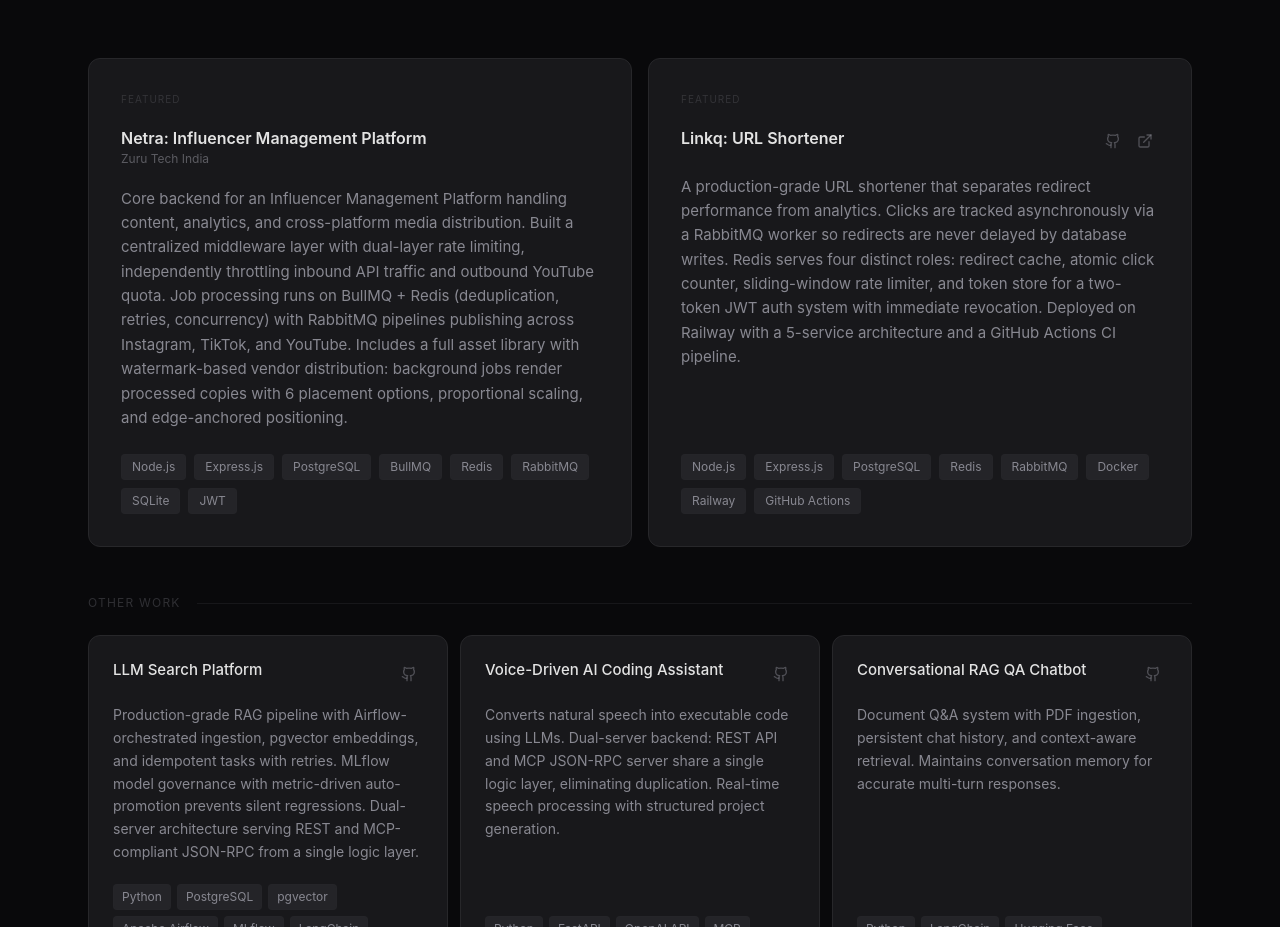
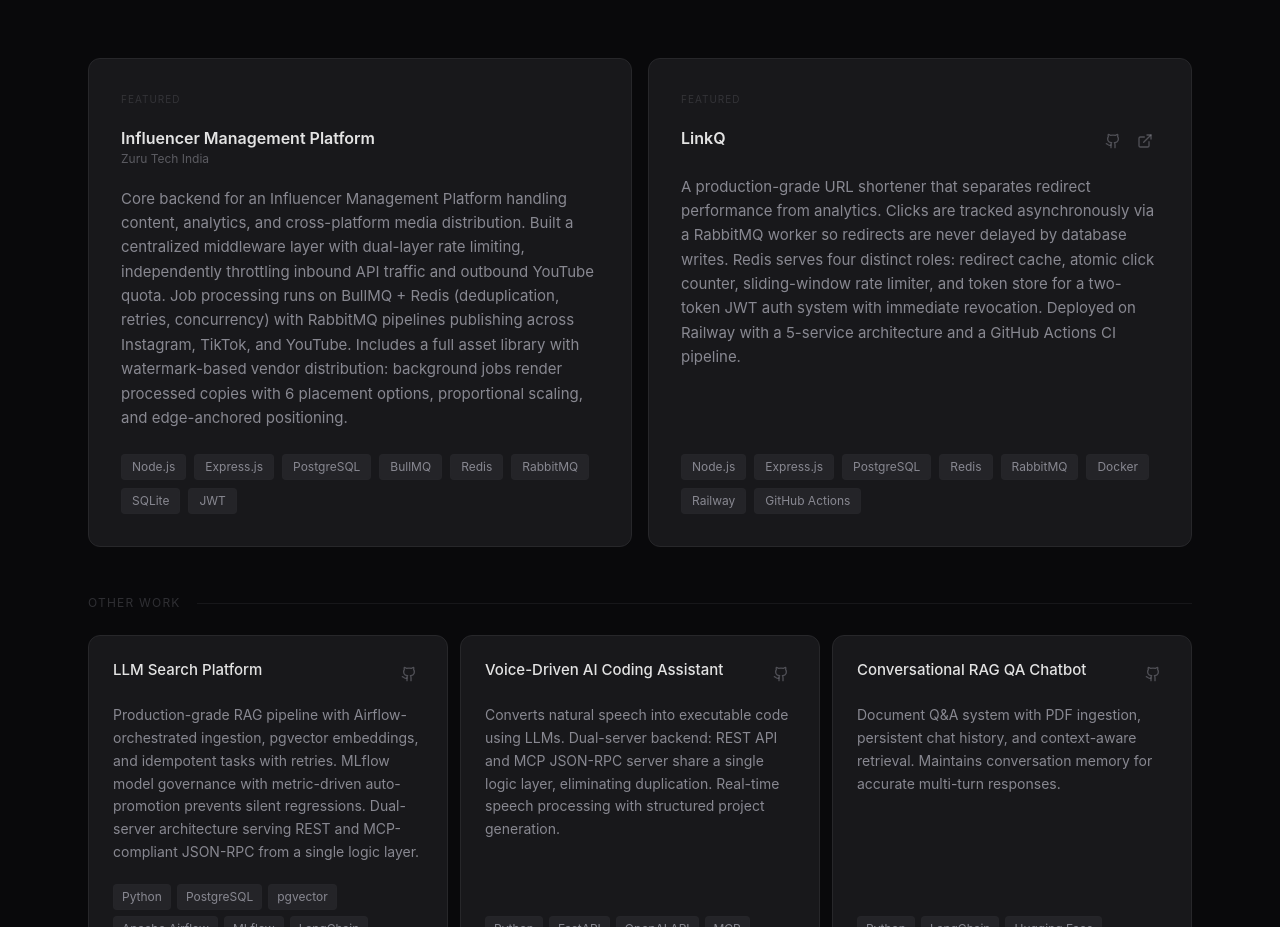
Before and after one commit to dhrumilbhut/portfolio, a React (Vite) app: page / in a window 1280 px wide. Shown: the part 1820-2747 px from the top of the page. Built offline with nearby package versions, Linux system fonts and the light colour scheme; a web font is replaced by a local one.

Commit message:
Update project names and live links in Projects component for clarity and accuracy

```diff
--- a/src/components/Projects.tsx
+++ b/src/components/Projects.tsx
@@ -12,7 +12,7 @@ type Project = {
 
 const projects: Project[] = [
   {
-    name: 'Netra: Influencer Management Platform',
+    name: 'Influencer Management Platform',
     company: 'Zuru Tech India',
     description:
       'Core backend for an Influencer Management Platform handling content, analytics, and cross-platform media distribution. Built a centralized middleware layer with dual-layer rate limiting, independently throttling inbound API traffic and outbound YouTube quota. Job processing runs on BullMQ + Redis (deduplication, retries, concurrency) with RabbitMQ pipelines publishing across Instagram, TikTok, and YouTube. Includes a full asset library with watermark-based vendor distribution: background jobs render processed copies with 6 placement options, proportional scaling, and edge-anchored positioning.',
@@ -21,12 +21,12 @@ const projects: Project[] = [
     live: null,
   },
   {
-    name: 'Linkq: URL Shortener',
+    name: 'LinkQ',
     description:
       'A production-grade URL shortener that separates redirect performance from analytics. Clicks are tracked asynchronously via a RabbitMQ worker so redirects are never delayed by database writes. Redis serves four distinct roles: redirect cache, atomic click counter, sliding-window rate limiter, and token store for a two-token JWT auth system with immediate revocation. Deployed on Railway with a 5-service architecture and a GitHub Actions CI pipeline.',
     tech: ['Node.js', 'Express.js', 'PostgreSQL', 'Redis', 'RabbitMQ', 'Docker', 'Railway', 'GitHub Actions'],
     github: 'https://github.com/dhrumilbhut',
-    live: 'https://api-production-679b.up.railway.app/',
+    live: 'https://linkq.dhrumilbhut.com/',
   },
   {
     name: 'LLM Search Platform',
```
